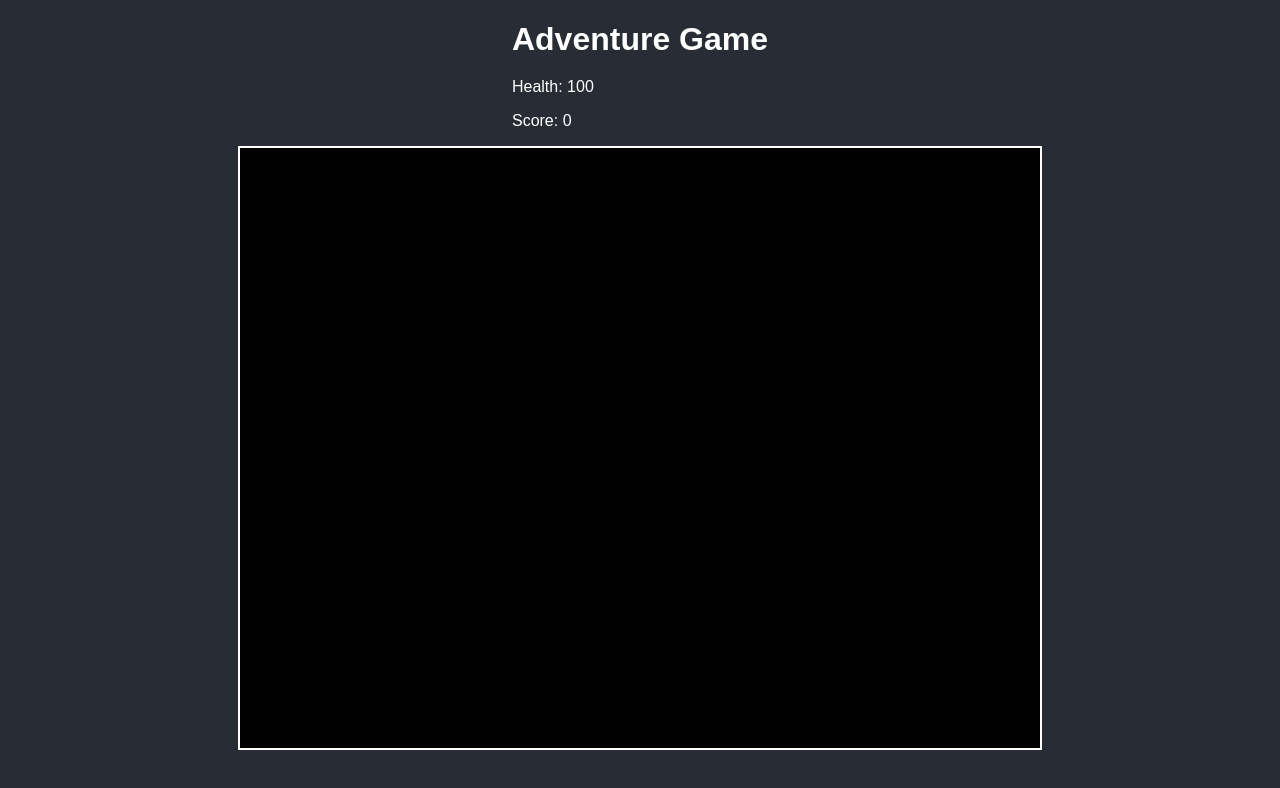
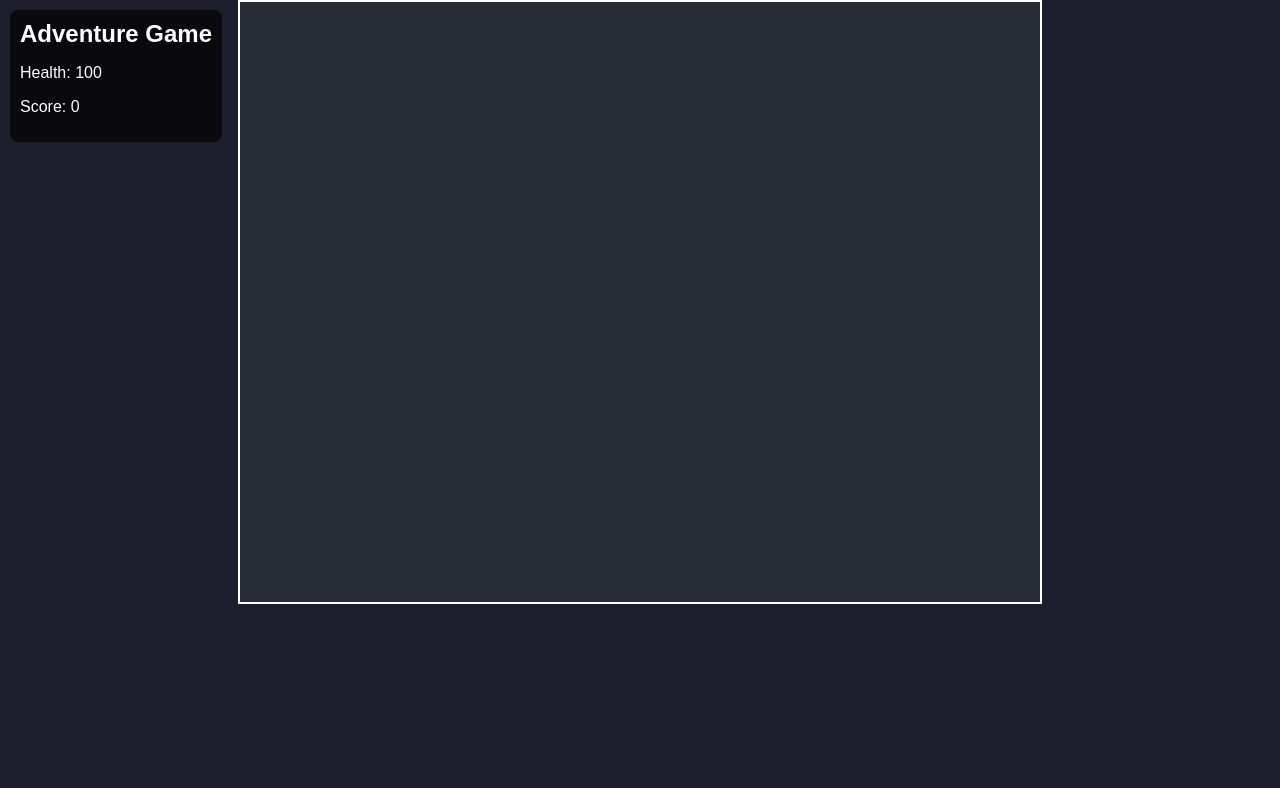
Before and after one commit to vyeght/adventure, a plain HTML site: page index.html in a window 1280 px wide. Drawn offline with Linux system fonts and the light colour scheme.

Commit message:
Update style.css

```diff
--- a/style.css
+++ b/style.css
@@ -5,15 +5,25 @@ body {
   justify-content: center;
   font-family: Arial, sans-serif;
   margin: 0;
-  background-color: #282c34;
+  background-color: #1e1e2f;
   color: white;
+}
+
+#ui {
+  position: absolute;
+  top: 10px;
+  left: 10px;
+  background: rgba(0, 0, 0, 0.7);
+  padding: 10px;
+  border-radius: 8px;
 }
 
 canvas {
   border: 2px solid white;
-  background-color: #000;
+  background-color: #282c34;
 }
 
 h1 {
-  margin-bottom: 20px;
+  font-size: 24px;
+  margin: 0 0 10px 0;
 }
```
